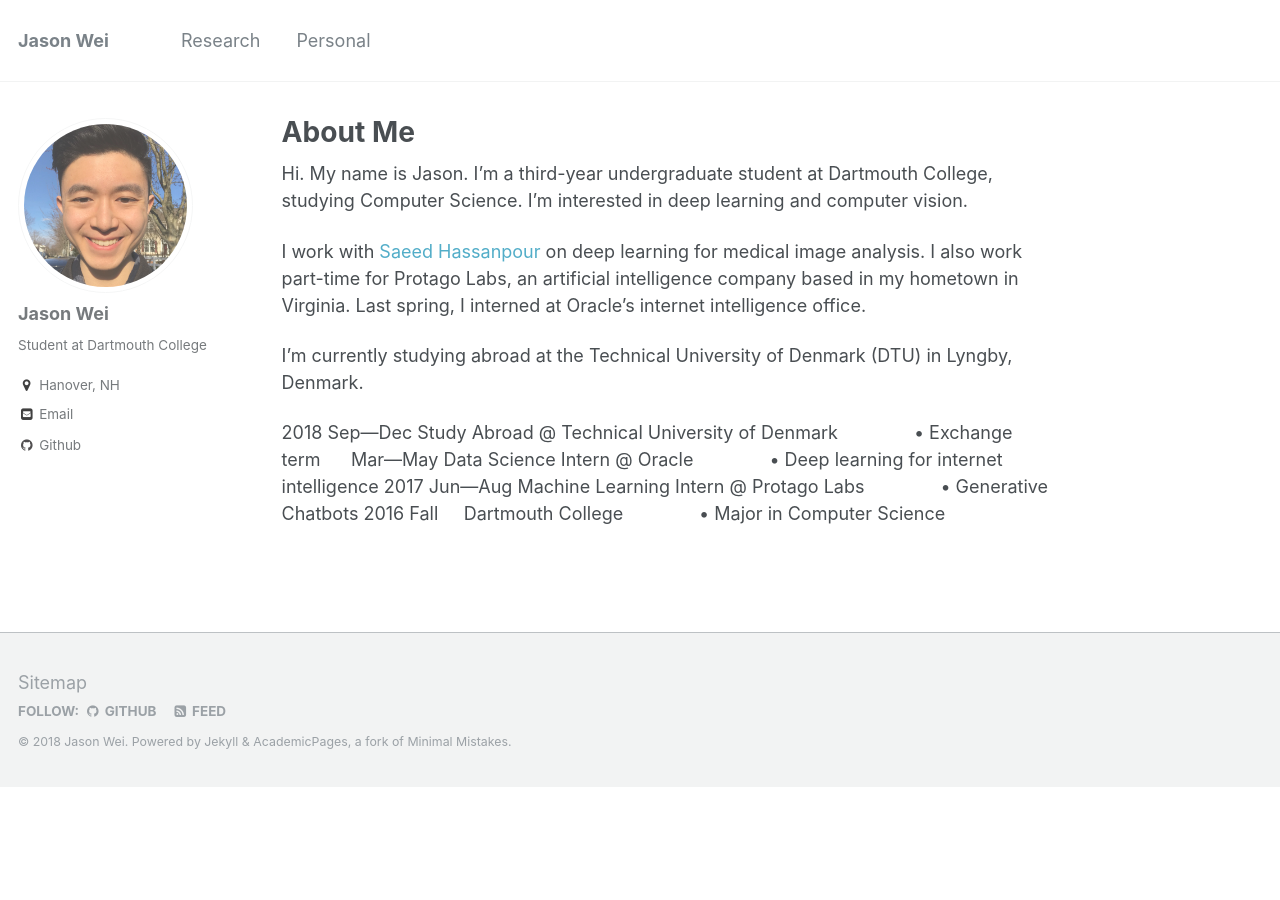
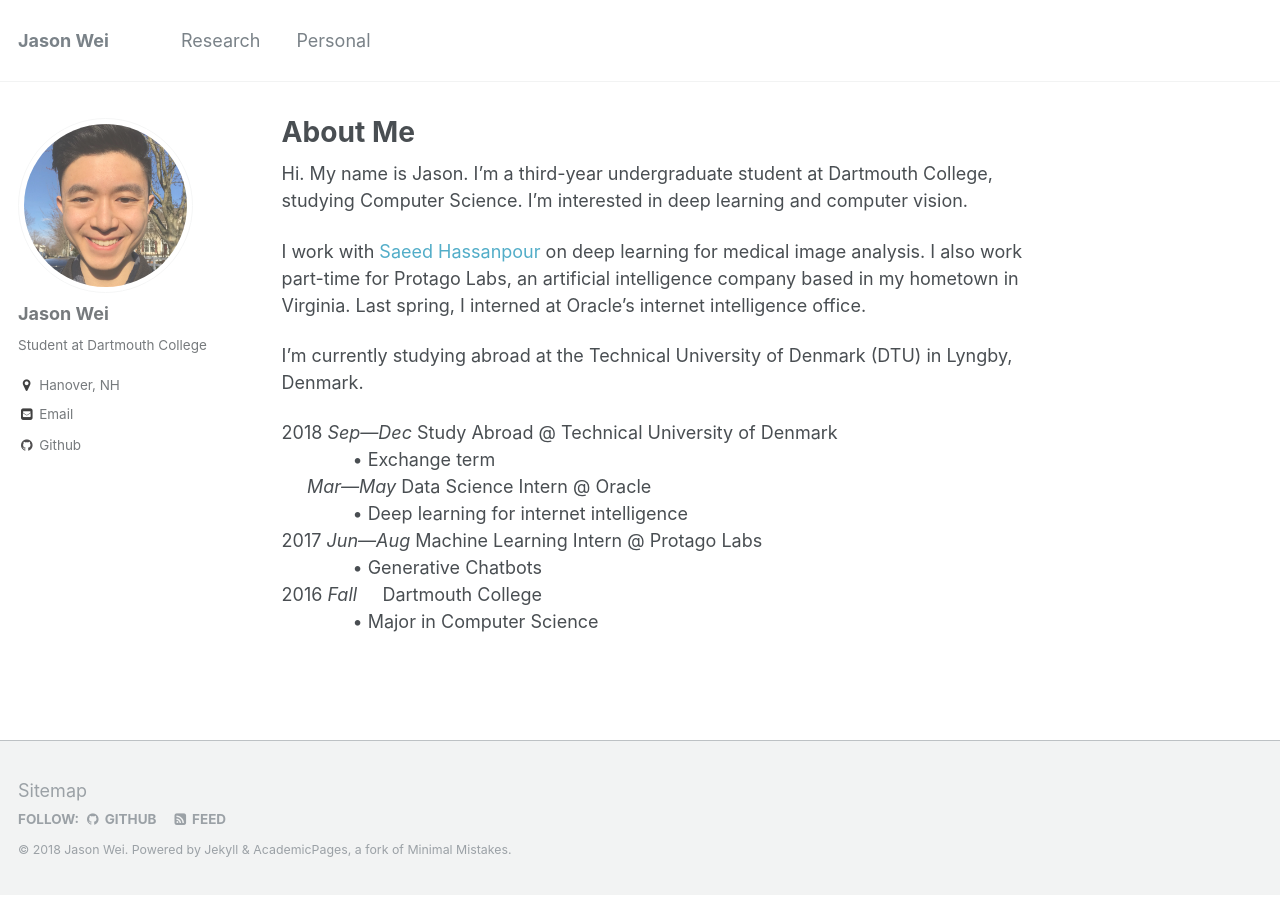
Before and after one commit to jasonwei20/jasonwei20.github.io, a Jekyll site: the page built from _pages/about.md, in a window 1280 px wide. Built offline with Jekyll 4.4.1, drawn with Linux system fonts in a browser that asks for light colours.

Commit message:
try timeline

```diff
--- a/_pages/about.md
+++ b/_pages/about.md
@@ -14,11 +14,11 @@
 
 I'm currently studying abroad at the Technical University of Denmark (DTU) in Lyngby, Denmark.
 
-2018 Sep&mdash;Dec Study Abroad @ Technical University of Denmark
-&nbsp;&nbsp;&nbsp;&nbsp;&nbsp;&nbsp;&nbsp;&nbsp;&nbsp;&nbsp;&nbsp;&nbsp;&nbsp;&nbsp;&#8226; Exchange term
-&nbsp;&nbsp;&nbsp;&nbsp;&nbsp;Mar&mdash;May Data Science Intern @ Oracle
-&nbsp;&nbsp;&nbsp;&nbsp;&nbsp;&nbsp;&nbsp;&nbsp;&nbsp;&nbsp;&nbsp;&nbsp;&nbsp;&nbsp;&#8226; Deep learning for internet intelligence
-2017 Jun&mdash;Aug Machine Learning Intern @ Protago Labs
-&nbsp;&nbsp;&nbsp;&nbsp;&nbsp;&nbsp;&nbsp;&nbsp;&nbsp;&nbsp;&nbsp;&nbsp;&nbsp;&nbsp;&#8226; Generative Chatbots
-2016 Fall&nbsp;&nbsp;&nbsp;&nbsp; Dartmouth College
-&nbsp;&nbsp;&nbsp;&nbsp;&nbsp;&nbsp;&nbsp;&nbsp;&nbsp;&nbsp;&nbsp;&nbsp;&nbsp;&nbsp;&#8226; Major in Computer Science
+2018 *Sep&mdash;Dec* Study Abroad @ Technical University of Denmark<br/>
+&nbsp;&nbsp;&nbsp;&nbsp;&nbsp;&nbsp;&nbsp;&nbsp;&nbsp;&nbsp;&nbsp;&nbsp;&nbsp;&nbsp;&#8226; Exchange term<br/>
+&nbsp;&nbsp;&nbsp;&nbsp;&nbsp;*Mar&mdash;May* Data Science Intern @ Oracle<br/>
+&nbsp;&nbsp;&nbsp;&nbsp;&nbsp;&nbsp;&nbsp;&nbsp;&nbsp;&nbsp;&nbsp;&nbsp;&nbsp;&nbsp;&#8226; Deep learning for internet intelligence<br/>
+2017 *Jun&mdash;Aug* Machine Learning Intern @ Protago Labs<br/>
+&nbsp;&nbsp;&nbsp;&nbsp;&nbsp;&nbsp;&nbsp;&nbsp;&nbsp;&nbsp;&nbsp;&nbsp;&nbsp;&nbsp;&#8226; Generative Chatbots<br/>
+2016 *Fall&nbsp;&nbsp;&nbsp;&nbsp;* Dartmouth College<br/>
+&nbsp;&nbsp;&nbsp;&nbsp;&nbsp;&nbsp;&nbsp;&nbsp;&nbsp;&nbsp;&nbsp;&nbsp;&nbsp;&nbsp;&#8226; Major in Computer Science<br/>
```
